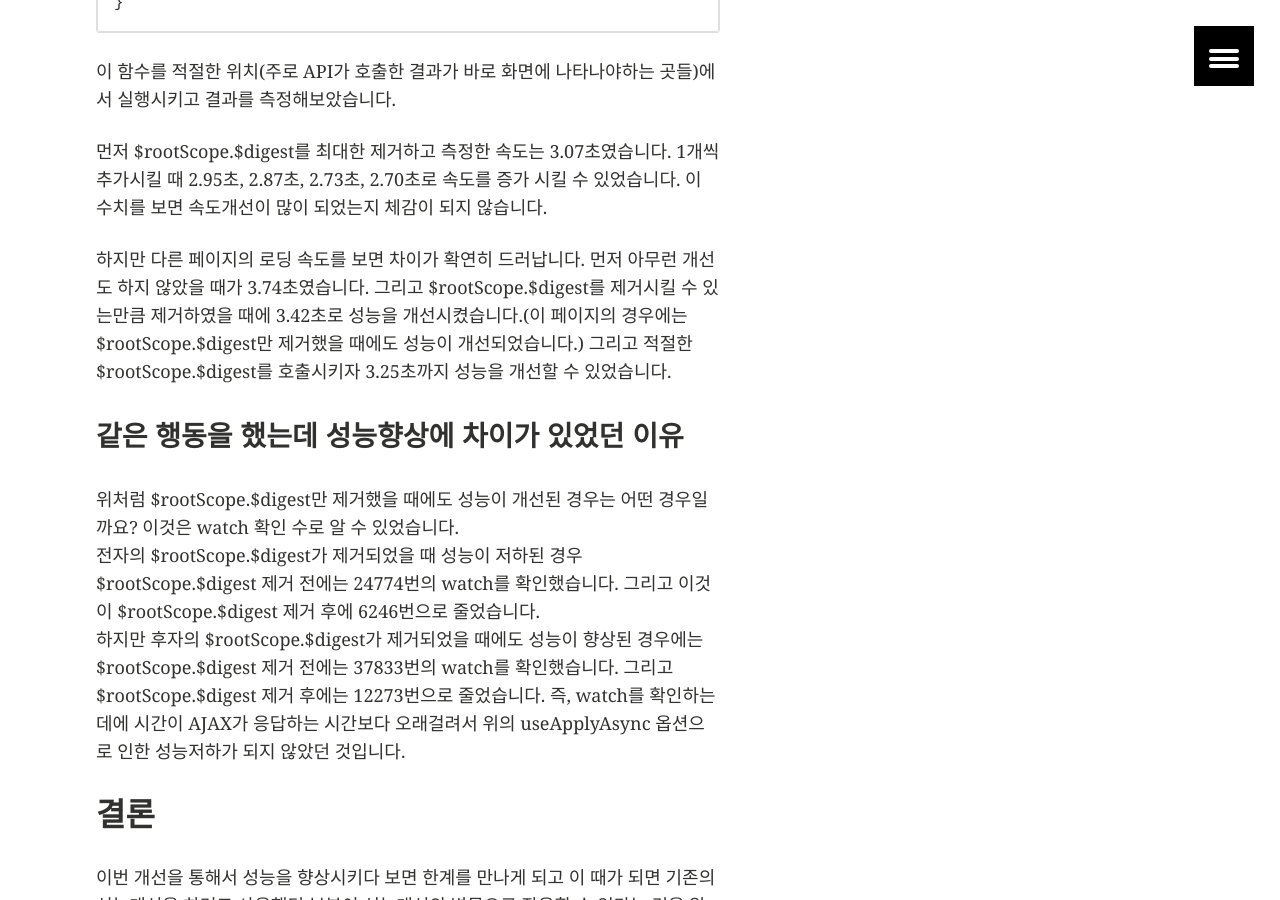
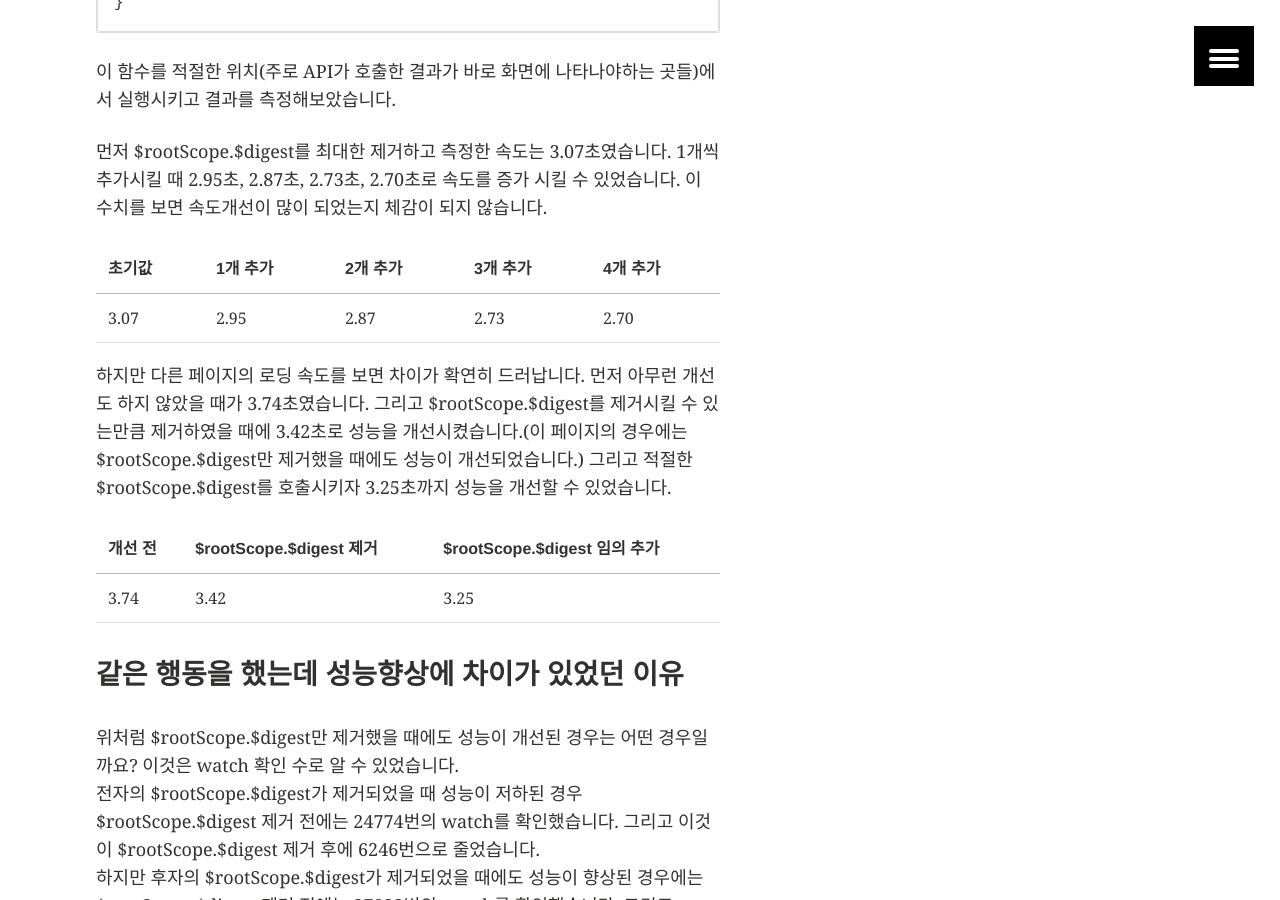
Before and after one commit to kbs0327/blog, a Jekyll site: the page built from _posts/2016-07-12-angularjs-improve-performance3-2.markdown, in a window 1280 px wide and 900 px high, scrolled down 3959 px. Built offline with Jekyll 4.4.1, drawn with Linux system fonts in a browser that asks for light colours.

Commit message:
표 추가

```diff
--- a/_posts/2016-07-12-angularjs-improve-performance3-2.markdown
+++ b/_posts/2016-07-12-angularjs-improve-performance3-2.markdown
@@ -105,7 +105,15 @@ function () {
 
  먼저 $rootScope.$digest를 최대한 제거하고 측정한 속도는 3.07초였습니다. 1개씩 추가시킬 때 2.95초, 2.87초, 2.73초, 2.70초로 속도를 증가 시킬 수 있었습니다. 이 수치를 보면 속도개선이 많이 되었는지 체감이 되지 않습니다.
 
+| 초기값 | 1개 추가 | 2개 추가 | 3개 추가 | 4개 추가 |
+| ---  | ---    | ---     | ---    | ---    |
+| 3.07 | 2.95   | 2.87    | 2.73   | 2.70   |
+
  하지만 다른 페이지의 로딩 속도를 보면 차이가 확연히 드러납니다. 먼저 아무런 개선도 하지 않았을 때가 3.74초였습니다. 그리고 $rootScope.$digest를 제거시킬 수 있는만큼 제거하였을 때에 3.42초로 성능을 개선시켰습니다.(이 페이지의 경우에는 $rootScope.$digest만 제거했을 때에도 성능이 개선되었습니다.) 그리고 적절한 $rootScope.$digest를 호출시키자 3.25초까지 성능을 개선할 수 있었습니다.
+
+| 개선 전 | $rootScope.$digest 제거 | $rootScope.$digest 임의 추가 |
+| ---   | ---                    | ---                        |
+| 3.74  | 3.42                   | 3.25                       |
 
 ### 같은 행동을 했는데 성능향상에 차이가 있었던 이유
 
```
